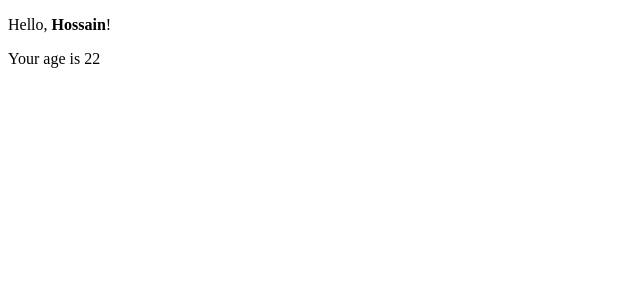
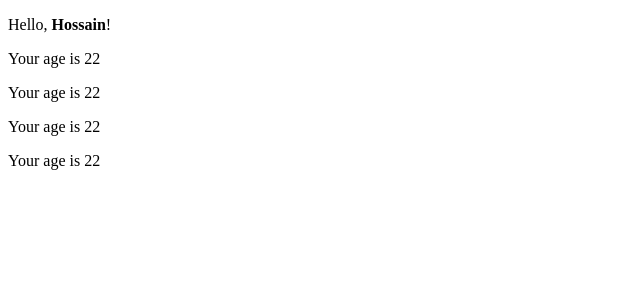
Before and after one commit to dhossainali/React_Exercise, a React (Vite) app: page / in a window 1280 px wide. Shown: the top 300 px of the page, without its empty margins (0-640 px from the left). Built offline with nearby package versions, Linux system fonts and the light colour scheme.

Commit message:
adding new components

```diff
--- a/src/App.jsx
+++ b/src/App.jsx
@@ -1,4 +1,5 @@
 import Welcome from "./Welcome"
+import Message from "./Message"
 
 
 
--- /dev/null
+++ b/src/Message.jsx
@@ -0,0 +1,10 @@
+
+function Message({age}){
+    return(
+        <p>
+            {age < 18 ? "You are very Young":""}
+        </p>
+    );
+}
+
+export default Message
--- a/src/Welcome.jsx
+++ b/src/Welcome.jsx
@@ -1,9 +1,15 @@
 import Age from "./Age"
+import Message from "./Message"
 
 function Welcome({ name, age }) {
     return (
         <>
             <p>Hello, <strong>{name}</strong>! </p>
+            <Message/>
+            {age>18 && <Age age={age}/>}
+            {age && <Age age={age}/>}
+            {age>18 && age<65 && <Age age={age}/>}
+            {age> 18 && name==='John' && <Age age={age}/>}
             <Age age={age}/>
         </>)
 }
```
